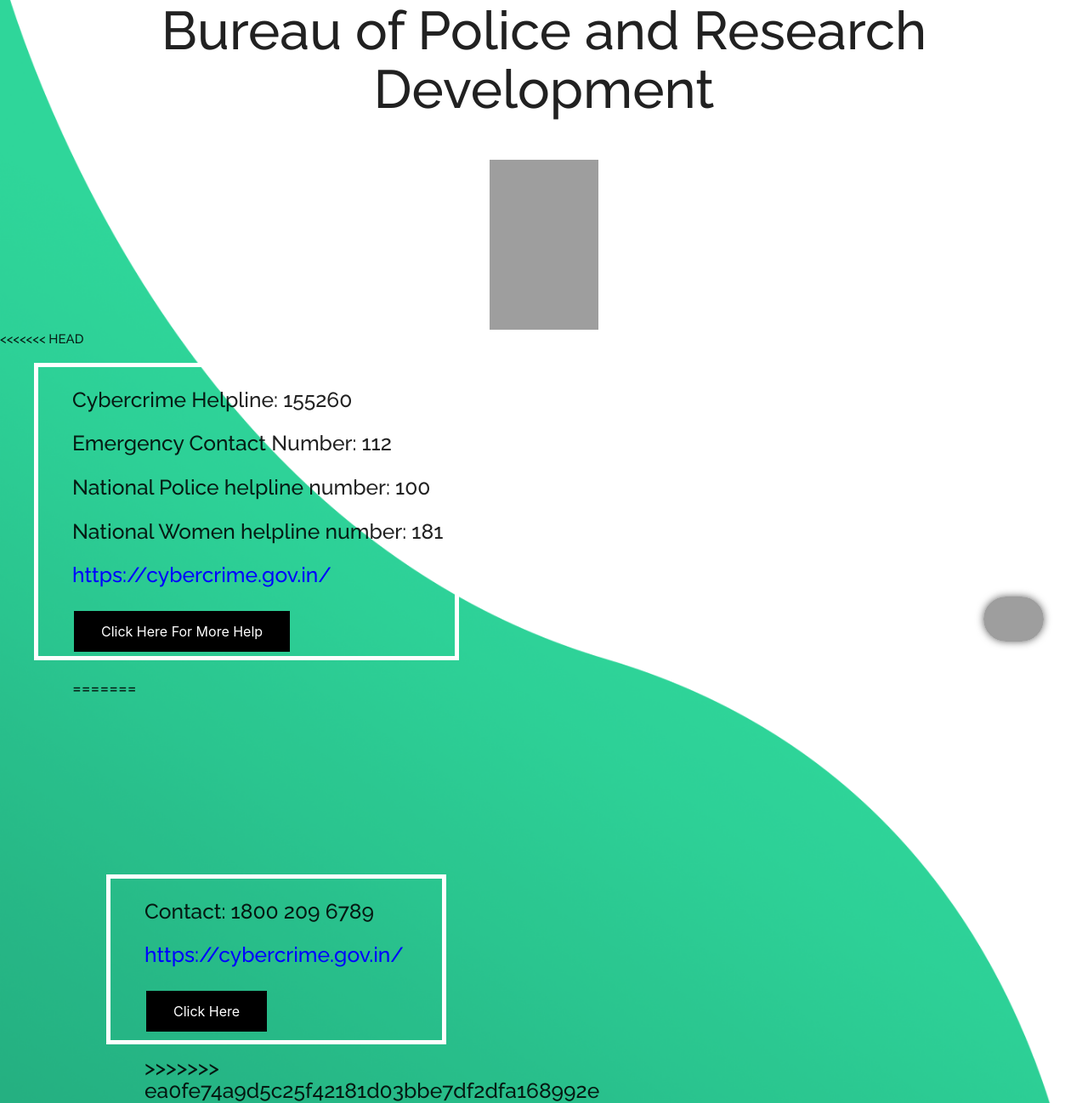
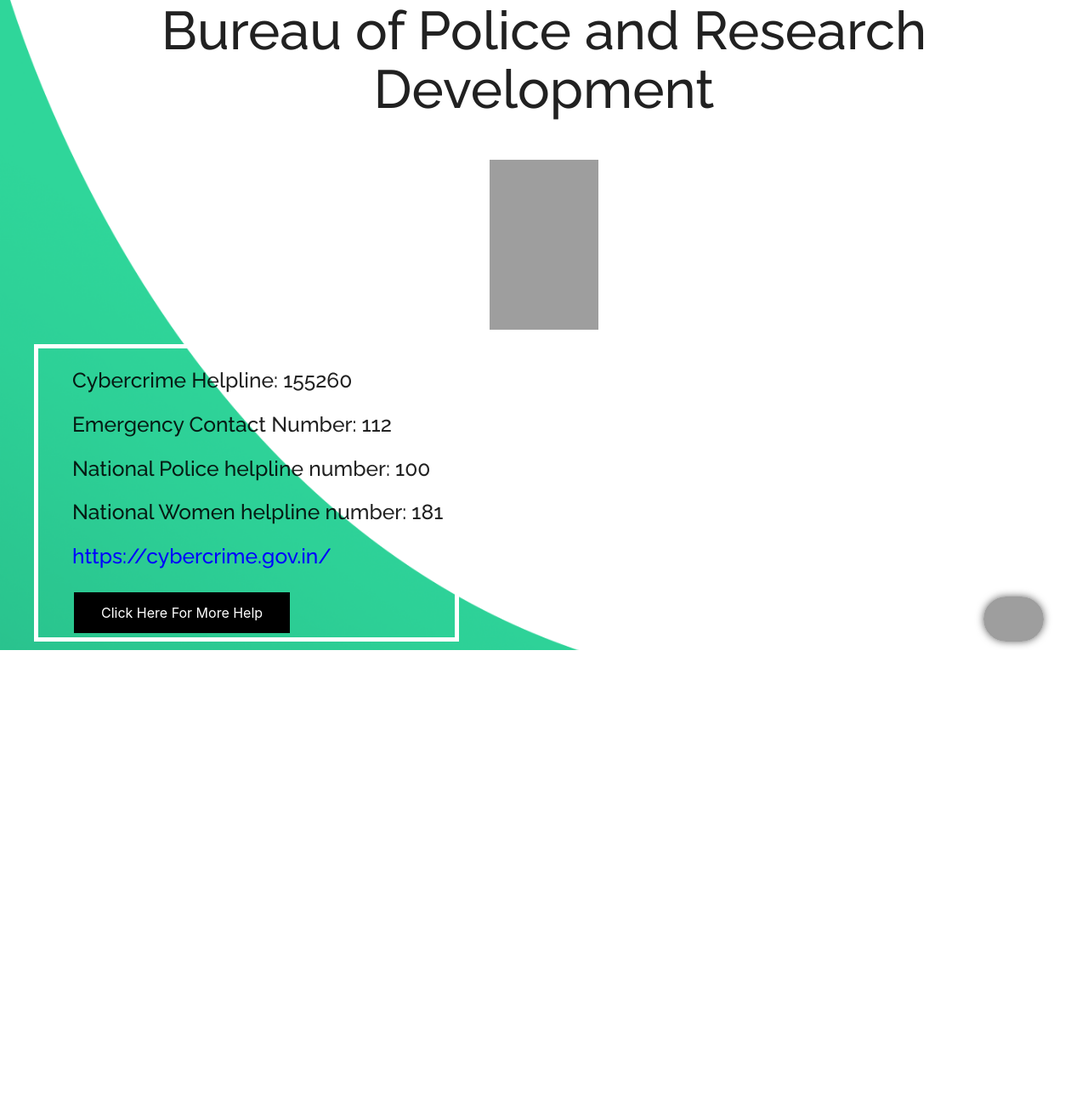
Before and after one commit to AbinayaPS/RK62_CtrlAltLite, a Flask app: page /index in a window 1280 px wide. Shown: the part 40-1338 px from the top of the page at 85% size. After the commit the page ends 805 px from the top, so only its background shows below. Run offline with Flask 2, Linux system fonts and the light colour scheme; some libraries are stand-ins or nearby versions; grey boxes are pictures that could not be loaded.

Commit message:
Final commit

```diff
--- a/templates/index.html
+++ b/templates/index.html
@@ -40,7 +40,6 @@
 <body>
 	<center><h1>Bureau of Police and Research Development</h1><br>
 	<img src="../static/img/avatar.png" width="10%" height="25%"></center>
-<<<<<<< HEAD
               <footer>
                     <h5 class="tab">
                     <div style="width:500px;height:350px;border:5px solid white;">
@@ -51,25 +50,12 @@
 		   <p><h5 class="tab">National Women helpline number: 181</h5></p>
                    <h5 class="tab"><a href="https://cybercrime.gov.in/" style="color:blue;">https://cybercrime.gov.in/</a>
                     <p></p>
-	<form action="https://cybercrime.gov.in/Webform/Crime_NodalGrivanceList.aspx">
+		<form action="https://cybercrime.gov.in/Webform/Crime_NodalGrivanceList.aspx">
                    <input type="submit" class="buttonani" value="Click Here For More Help" /></form>
-=======
-                   <br><br><br><br><br><br><br><br>
-              <footer>
-                    <h5 class="tab">
-                    <div style="width:400px;height:200px;border:5px solid white;">
-                     <div">
- 	 <p>  <h5 class="tab"> Contact: 1800 209 6789</h5></p>
-                   <h5 class="tab"><a href="https://cybercrime.gov.in/" style="color:blue;">https://cybercrime.gov.in/</a>
-                    <p></p>
-	<form action="https://cybercrime.gov.in">
-                   <input type="submit" class="buttonani" value="Click Here" /></form>
->>>>>>> ea0fe74a9d5c25f42181d03bbe7df2dfa168992e
-                 </h5>
-	</div>
+		</div>
 	</div>
 	</h5>
-           </footer>
+       </footer>
 
 
     <div class="container">
```
Also changed, not shown: templates/authenticate.html (line endings or trailing spaces).
